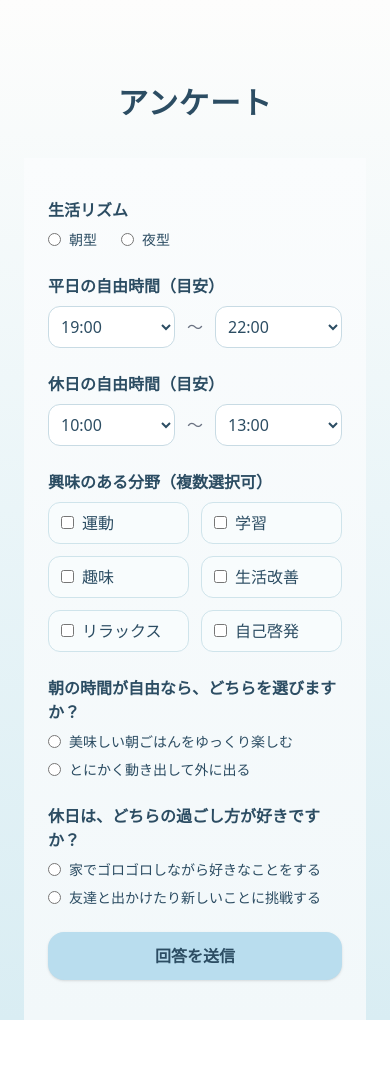
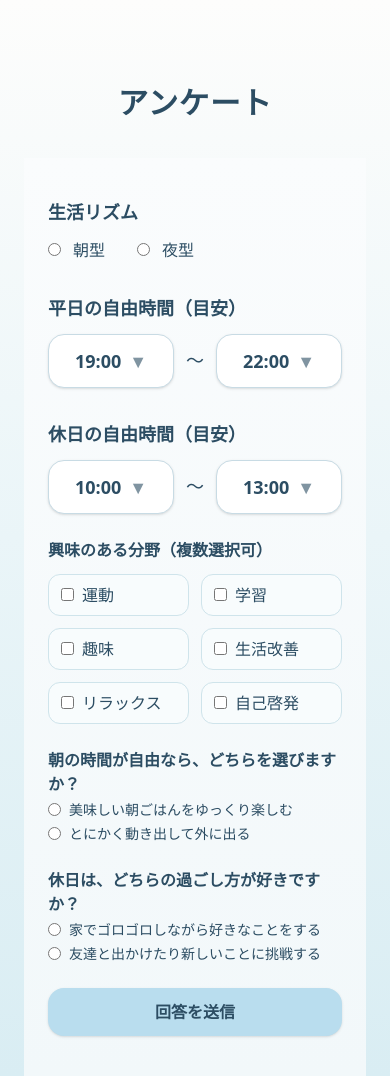
Before and after one commit to ms-engineer-bc25-05/team-a-final-project, a Next.js app in the folder frontend/: page /onboarding/survey in a window 390 px wide. Before the commit the page ends 1020 px from the top, so only its background shows below. Built offline with nearby package versions, Linux system fonts and the light colour scheme.

Commit message:
fix(frontend): アンケートUIと時間選択コンポーネントを調整

```diff
--- a/frontend/src/app/onboarding/survey/page.tsx
+++ b/frontend/src/app/onboarding/survey/page.tsx
@@ -76,7 +76,7 @@ export default function SurveyPage() {
   };
 
   return (
-    <AuthLayout title="アンケート" showCard={false} >
+    <AuthLayout title="アンケート" showCard={false}>
       <div className="min-h-screen bg-gradient-to-b from-[#FAFCFD] to-[#F2F8FA] px-6 py-10 overflow-y-auto">
         <form
           onSubmit={handleSubmit}
@@ -84,12 +84,15 @@ export default function SurveyPage() {
         >
           {/* 生活リズム */}
           <div>
-            <label className="block font-semibold mb-2 text-base sm:text-lg">
+            <label className="block text-[#2c4d63] font-semibold mb-3 text-lg sm:text-xl">
               生活リズム
             </label>
-            <div className="flex gap-6">
+            <div className="flex gap-8 items-center">
               {["朝型", "夜型"].map((option) => (
-                <label key={option} className="flex items-center gap-2 text-sm sm:text-base">
+                <label
+                  key={option}
+                  className="flex items-center gap-3 text-base sm:text-lg font-medium text-[#2c4d63]"
+                >
                   <input
                     type="radio"
                     name="lifestyle"
@@ -115,12 +118,11 @@ export default function SurveyPage() {
 
           {/* 興味分野 */}
           <div>
-            <label className="block font-semibold mb-2 text-base sm:text-lg">
+            <label className="block font-semibold mb-3 text-base sm:text-lg">
               興味のある分野（複数選択可）
             </label>
 
-            {/* メインカテゴリ */}
-            <div className="grid grid-cols-2 gap-3 mb-3">
+            <div className="grid grid-cols-2 gap-3 mb-4">
               {["運動", "学習", "趣味", "生活改善", "リラックス", "自己啓発"].map((item) => (
                 <label
                   key={item}
@@ -158,15 +160,18 @@ export default function SurveyPage() {
             )}
           </div>
 
-          {/* タイプ診断 */}
-          <div>
-            <p className="font-semibold mb-2 text-base sm:text-lg">
+          {/* 朝の質問 */}
+          <div className="mt-6">
+            <p className="font-semibold mb-1 text-base sm:text-lg">
               朝の時間が自由なら、どちらを選びますか？
             </p>
-            <div className="flex flex-col gap-2 text-sm sm:text-base">
+            <div className="flex flex-col gap-1 text-sm sm:text-base">
               {["美味しい朝ごはんをゆっくり楽しむ", "とにかく動き出して外に出る"].map(
                 (option) => (
-                  <label key={option} className="flex items-center gap-2">
+                  <label
+                    key={option}
+                    className="flex items-center gap-2 text-[#2c4d63] font-medium"
+                  >
                     <input
                       type="radio"
                       name="personalityQ1"
@@ -181,14 +186,20 @@ export default function SurveyPage() {
             </div>
           </div>
 
-          <div>
-            <p className="font-semibold mb-2 text-base sm:text-lg">
+          {/* 休日の質問 */}
+          <div className="mt-5">
+            <p className="font-semibold mb-1 text-base sm:text-lg">
               休日は、どちらの過ごし方が好きですか？
             </p>
-            <div className="flex flex-col gap-2 text-sm sm:text-base">
-              {["家でゴロゴロしながら好きなことをする", "友達と出かけたり新しいことに挑戦する"].map(
-                (option) => (
-                  <label key={option} className="flex items-center gap-2">
+            <div className="flex flex-col gap-1 text-sm sm:text-base">
+              {[
+                "家でゴロゴロしながら好きなことをする",
+                "友達と出かけたり新しいことに挑戦する",
+              ].map((option) => (
+                <label
+                  key={option}
+                  className="flex items-center gap-2 text-[#2c4d63] font-medium"
+                >
                   <input
                     type="radio"
                     name="personalityQ2"
@@ -198,8 +209,7 @@ export default function SurveyPage() {
                   />
                   {option}
                 </label>
-                )
-              )}
+              ))}
             </div>
           </div>
 
--- a/frontend/src/components/survey/FreeTimeSection.tsx
+++ b/frontend/src/components/survey/FreeTimeSection.tsx
@@ -1,88 +1,155 @@
 "use client";
 
-import { useState, useEffect, useCallback } from "react";
+import { useEffect, useMemo, useRef, useState } from "react";
 
+/**
+ * NOTE:
+ * TimeSelect コンポーネント
+ * - 時間を「30分刻み」で選択できるカスタムドロップダウン
+ * - 下方向にパネルを開く（top-full）
+ * - 外部クリックで自動的に閉じる
+ * - 選択時は即時反映＆閉じる
+ */
+type TimeSelectProps = {
+  value: string;
+  onChange: (v: string) => void;
+  className?: string;
+};
+
+function TimeSelect({ value, onChange, className = "" }: TimeSelectProps) {
+  const [open, setOpen] = useState(false);
+  const btnRef = useRef<HTMLButtonElement | null>(null);
+  const panelRef = useRef<HTMLDivElement | null>(null);
+
+  // 00:00〜23:30（30分刻み）
+  const times = useMemo(
+    () =>
+      Array.from({ length: 48 }, (_, i) => {
+        const h = String(Math.floor(i / 2)).padStart(2, "0");
+        const m = i % 2 === 0 ? "00" : "30";
+        return `${h}:${m}`;
+      }),
+    []
+  );
+
+  // 外側クリックで閉じる
+  useEffect(() => {
+    const onDocClick = (e: MouseEvent) => {
+      if (
+        !btnRef.current?.contains(e.target as Node) &&
+        !panelRef.current?.contains(e.target as Node)
+      ) {
+        setOpen(false);
+      }
+    };
+    document.addEventListener("mousedown", onDocClick);
+    return () => document.removeEventListener("mousedown", onDocClick);
+  }, []);
+
+  return (
+    <div className={`relative ${className}`}>
+      {/* 表示ボタン */}
+      <button
+        ref={btnRef}
+        type="button"
+        onClick={() => setOpen((v) => !v)}
+        className="w-full border border-[#c8dbe4] rounded-2xl px-4 py-3
+                   bg-white text-[#2c4d63] text-lg sm:text-xl font-semibold
+                   shadow-sm flex items-center justify-center gap-2"
+        aria-haspopup="listbox"
+        aria-expanded={open}
+      >
+        {value}
+        <span aria-hidden className="text-[#2c4d63]/60">▼</span>
+      </button>
+
+      {/* 下にしか開かないパネル */}
+      {open && (
+        <div
+          ref={panelRef}
+          className="absolute left-0 top-full mt-2 z-50 w-full
+                     bg-white border border-[#c8dbe4] rounded-2xl shadow-lg
+                     max-h-[240px] overflow-y-auto"
+          role="listbox"
+        >
+          {times.map((t) => {
+            const active = t === value;
+            return (
+              <button
+                key={t}
+                type="button"
+                onClick={() => {
+                  onChange(t);
+                  setOpen(false);
+                }}
+                className={`w-full text-left px-4 py-2 text-lg
+                            hover:bg-[#EAF6FB]
+                            ${
+                              active
+                                ? "bg-[#B9DDEE] font-semibold text-[#2C4D63]"
+                                : "text-[#2c4d63]"
+                            }`}
+                role="option"
+                aria-selected={active}
+              >
+                {t}
+              </button>
+            );
+          })}
+        </div>
+      )}
+    </div>
+  );
+}
+
+/**
+ * NOTE:
+ * FreeTimeSection コンポーネント
+ * - 開始・終了時間を個別に選択可能
+ * - 妥当性チェック：終了 <= 開始 の場合はエラー表示
+ * - 親コンポーネントに「start〜end」形式で通知
+ */
 export type FreeTimeSectionProps = {
   label: string;
   onChange: (value: string) => void;
 };
 
-/**
- * NOTE:
- * 自由時間セクション（30分刻みセレクト）
- * - 開始時間と終了時間を選択
- * - 初期値あり（平日・休日で自動切替）
- * - エラー時は親に "invalid" を返す
- */
 export default function FreeTimeSection({ label, onChange }: FreeTimeSectionProps) {
   const isWeekend = label.includes("休日");
   const [start, setStart] = useState(isWeekend ? "10:00" : "19:00");
   const [end, setEnd] = useState(isWeekend ? "13:00" : "22:00");
   const [error, setError] = useState("");
 
-  const times = Array.from({ length: 48 }, (_, i) => {
-    const h = Math.floor(i / 2).toString().padStart(2, "0");
-    const m = i % 2 === 0 ? "00" : "30";
-    return `${h}:${m}`;
-  });
+  // 妥当性チェック
+  useEffect(() => {
+    const [sh, sm] = start.split(":").map(Number);
+    const [eh, em] = end.split(":").map(Number);
+    const s = sh * 60 + sm;
+    const e = eh * 60 + em;
 
-  const handleChange = useCallback(
-    (newStart: string, newEnd: string) => {
-      if (newStart && newEnd) {
-        const startNum = Number(newStart.replace(":", "."));
-        const endNum = Number(newEnd.replace(":", "."));
-        if (endNum <= startNum) {
-          setError("終了時間は開始時間より後に設定してください。");
-          onChange("invalid");
-        } else {
-          setError("");
-          onChange(`${newStart}〜${newEnd}`);
-        }
-      }
-    },
-    [onChange]
-  );
-
-  useEffect(() => {
-    handleChange(start, end);
-  }, [start, end, handleChange]);
+    if (e <= s) {
+      setError("終了時間は開始時間より後に設定してください。");
+      onChange("invalid");
+    } else {
+      setError("");
+      onChange(`${start}〜${end}`);
+    }
+  }, [start, end, onChange]);
 
   return (
-    <div className="mt-6">
-      <label className="block text-[#2c4d63] font-semibold mb-2 whitespace-nowrap overflow-hidden text-ellipsis">
+    <div className="mt-8 sm:mt-10">
+      <label className="block text-[#2c4d63] font-semibold mb-3 text-lg sm:text-xl">
         {label}
       </label>
-      <div className="flex items-center gap-3">
-        <select
-          value={start}
-          onChange={(e) => setStart(e.target.value)}
-          className="border border-[#c8dbe4] rounded-xl p-2 flex-1 bg-white"
-        >
-          <option value="">開始</option>
-          {times.map((t) => (
-            <option key={t} value={t}>
-              {t}
-            </option>
-          ))}
-        </select>
 
-        <span className="text-gray-500">〜</span>
-
-        <select
-          value={end}
-          onChange={(e) => setEnd(e.target.value)}
-          className="border border-[#c8dbe4] rounded-xl p-2 flex-1 bg-white"
-        >
-          <option value="">終了</option>
-          {times.map((t) => (
-            <option key={t} value={t}>
-              {t}
-            </option>
-          ))}
-        </select>
+      {/* 時間選択エリア */}
+      <div className="flex items-start gap-3">
+        <TimeSelect value={start} onChange={setStart} className="flex-1" />
+        <span className="text-[#2c4d63] font-medium text-lg sm:text-xl mt-3">〜</span>
+        <TimeSelect value={end} onChange={setEnd} className="flex-1" />
       </div>
 
-      {error && <p className="text-red-500 text-sm mt-1">{error}</p>}
+      {error && <p className="text-red-500 text-sm sm:text-base mt-2">{error}</p>}
     </div>
   );
 }
```
Lines whose indentation alone changed are shown as unchanged.
